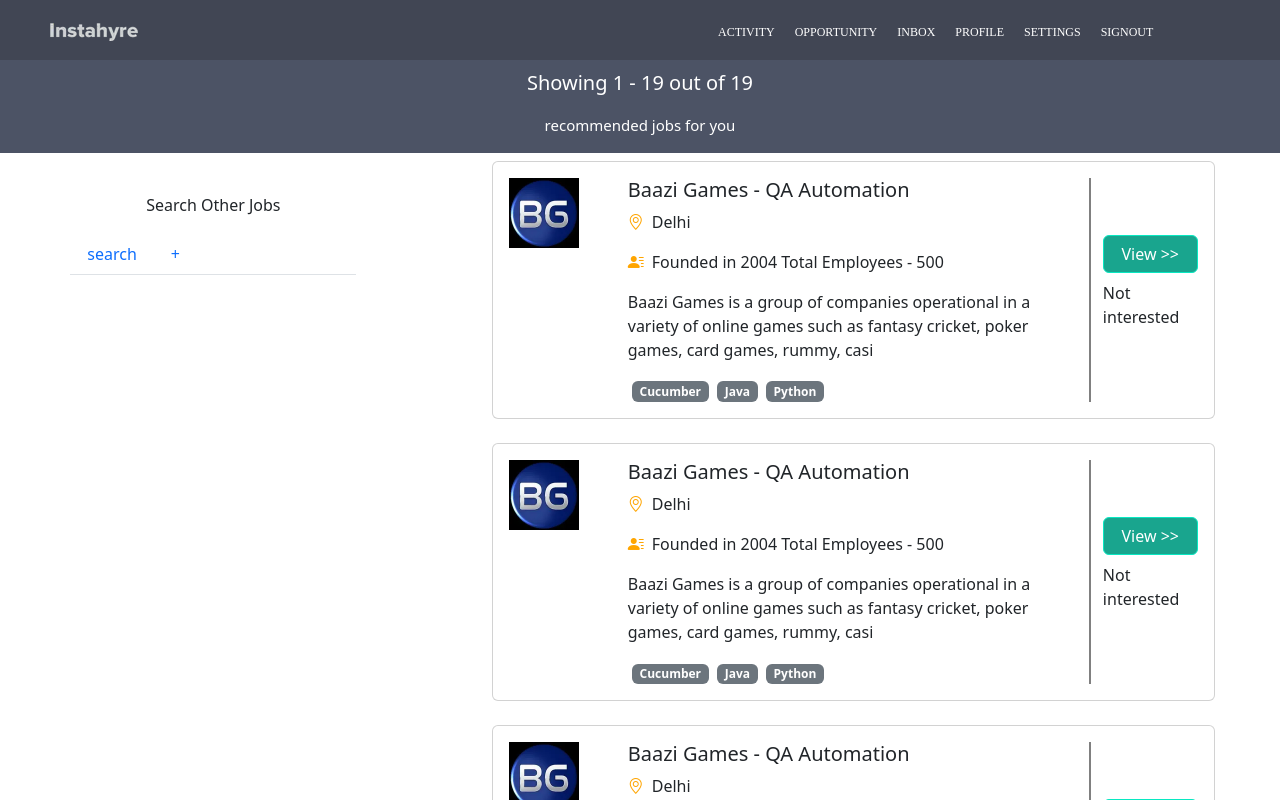
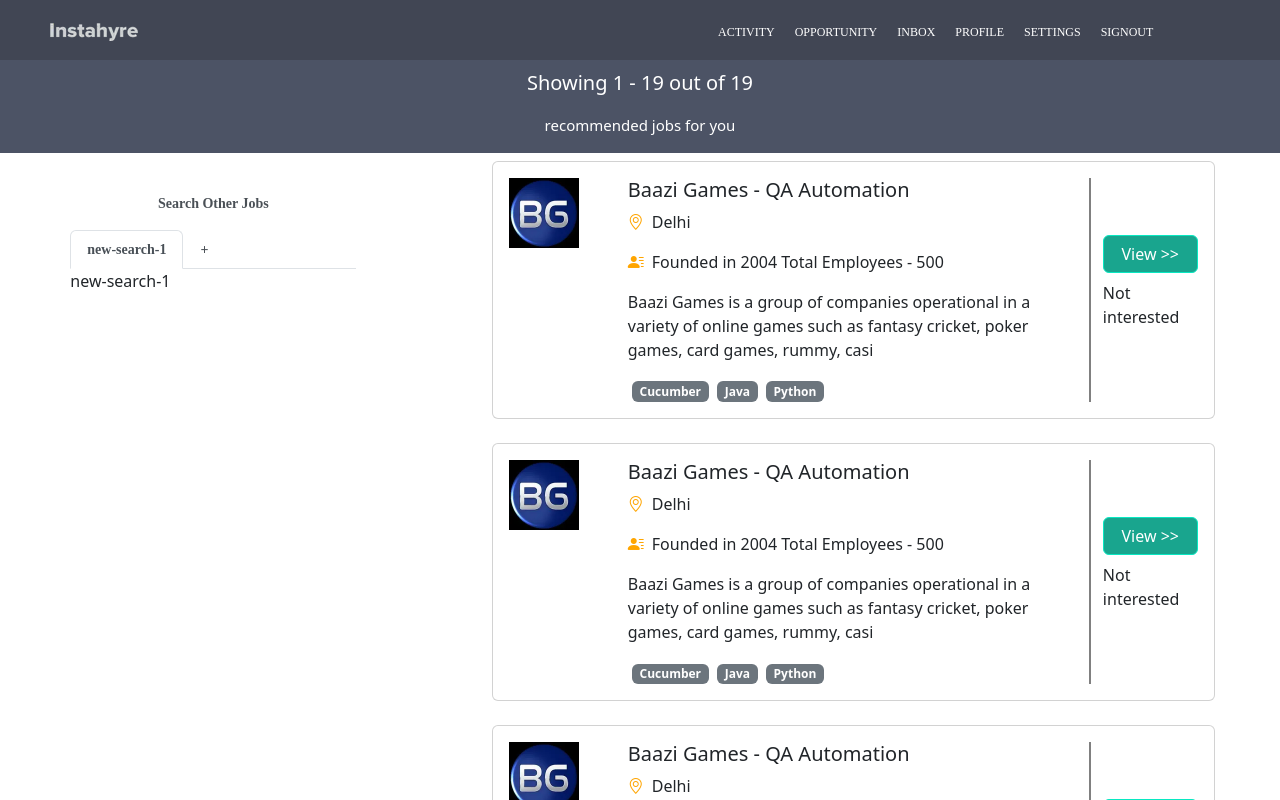
Before and after one commit to vishuhanda/angularprac, an Angular app in the folder angularprac/: page /home in a window 1280 px wide. Shown: the top 800 px of the page. Built offline with nearby package versions, Linux system fonts and the light colour scheme.

Commit message:
added logic for new search component to activate current tab only

```diff
--- a/angularprac/src/app/homepage/searchjobspage/searchjobspage.component.html
+++ b/angularprac/src/app/homepage/searchjobspage/searchjobspage.component.html
@@ -1,15 +1,17 @@
  <div class="d-flex flex-column pt-4">
   <div class="d-flex flex-row justify-content-center">
-    <div class="p-2">Search Other Jobs</div>
+    <div class="p-2 search-jobs-font">Search Other Jobs</div>
   </div>
   <div class="d-flex flex-row justify-content-center">
     <div class="p-2 w-75">
 
       <nav>
         <div class="nav nav-tabs" id="nav-tab" role="tablist">
-          <button (click)="openNewTab($event)"
-                  *ngFor="let tab of tabs"
-                  class="nav-link" id="{{tab.tab_name}}-tab"
+          <button
+                  *ngFor="let tab of tabs;let i = index"
+                  [ngClass]="{'active': i===0}"
+                  (click)="openNewTab($event,i)"
+                  class="nav-link search-jobs-font" id="{{tab.tab_name}}-tab"
                   data-bs-toggle="tab"
                   attr.data-bs-target="#nav-{{tab.tab_name}}"
                   type="button"
@@ -20,12 +22,13 @@
         </div>
       </nav>
       <div class="tab-content" id="nav-tabContent">
-        <div *ngFor="let tab of tabs"
+        <div *ngFor="let tab of tabs;let i = index"
+             [ngClass]="{'active': i===0}"
              class="tab-pane fade show"
              id="nav-{{tab.tab_name}}"
-              role="tabpanel"
-              attr.aria-labelledby="nav-{{tab.tab_name}}-tab"
-              tabindex="0" >{{tab.tab_title}}
+             role="tabpanel"
+             attr.aria-labelledby="nav-{{tab.tab_name}}-tab"
+             tabindex="0" >{{tab.tab_title}}
             </div>
       </div>
 
--- a/angularprac/src/app/homepage/searchjobspage/searchjobspage.component.scss
+++ b/angularprac/src/app/homepage/searchjobspage/searchjobspage.component.scss
@@ -0,0 +1,6 @@
+.search-jobs-font{
+  font-size: 14px;
+  font-family: HCo Gotham SSm;
+  font-weight: 600;
+  color:#4A5056;
+}
--- a/angularprac/src/app/homepage/searchjobspage/searchjobspage.component.ts
+++ b/angularprac/src/app/homepage/searchjobspage/searchjobspage.component.ts
@@ -1,27 +1,35 @@
-import { Component } from '@angular/core';
-import { tab } from './tab';
+import { Component, OnInit } from '@angular/core';
+import { tabI } from './tab';
 
 @Component({
   selector: 'app-searchjobspage',
   templateUrl: './searchjobspage.component.html',
   styleUrls: ['./searchjobspage.component.scss']
 })
-export class SearchjobspageComponent {
+export class SearchjobspageComponent implements OnInit{
 
   Searchjobspagecomponent(){
   }
 
+ngOnInit(): void {
 
-tabs:tab[] = [
-{tab_name:"search-1",tab_icon:"",tab_title:"search"},
-{tab_name:"search-2",tab_icon:"",tab_title:"+"}
+}
+
+
+tabs:tabI[] = [
+{tab_index:0,tab_name:"new-search-1",tab_icon:"",tab_title:"new-search-1"},
+{tab_index:1,tab_name:"new-search-2",tab_icon:"",tab_title:"+"}
 ]
 
 
-openNewTab(event:Event){
+openNewTab(event:Event,tab_index:number){
   var totalTabs = this.tabs.length
   console.log("open new tab called " + totalTabs)
-  this.tabs = this.tabs.concat({tab_name:"search-"+totalTabs,tab_icon:"",tab_title:"search"})
+  if(totalTabs-1 === tab_index){
+     this.tabs[tab_index].tab_title = "new-search" + (tab_index +1)
+     this.tabs[tab_index].tab_name = "new-search" + (tab_index +1)
+    this.tabs = this.tabs.concat({tab_index:totalTabs-1,tab_name:"new-search-"+totalTabs,tab_icon:"",tab_title:"+"})
+  }
 
 }
 
--- a/angularprac/src/app/homepage/searchjobspage/searchtabpage/searchtabpage.component.html
+++ /dev/null
@@ -1 +0,0 @@
-<p>searchtabpage works!</p>
--- a/angularprac/src/app/homepage/searchjobspage/tab.ts
+++ b/angularprac/src/app/homepage/searchjobspage/tab.ts
@@ -1,4 +1,5 @@
-export interface tab {
+export interface tabI {
+tab_index:Number,
 tab_name:String,
 tab_icon:String,
 tab_title:String
```
Also changed, not shown: angularprac/src/app/homepage/searchjobspage/search-job-form.ts (added, +12 -0 lines), angularprac/src/app/homepage/searchjobspage/searchtabpage/searchtabpage.component.ts (deleted, +0 -10 lines), angularprac/src/app/homepage/searchjobspage/searchtabpage/searchtabpage.component.scss (deleted), 1 other file (tests, documents, lock files or other folders).
